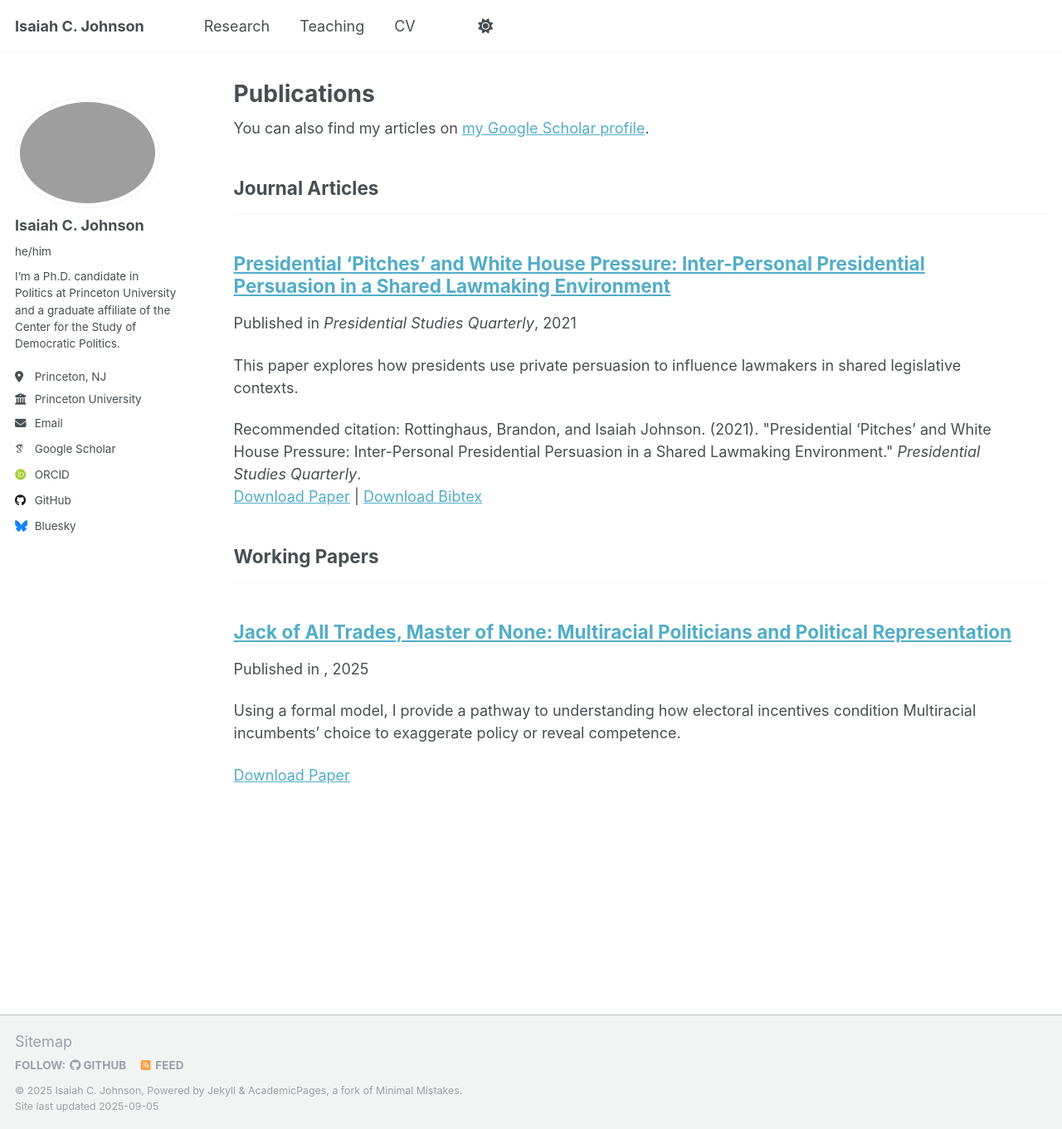
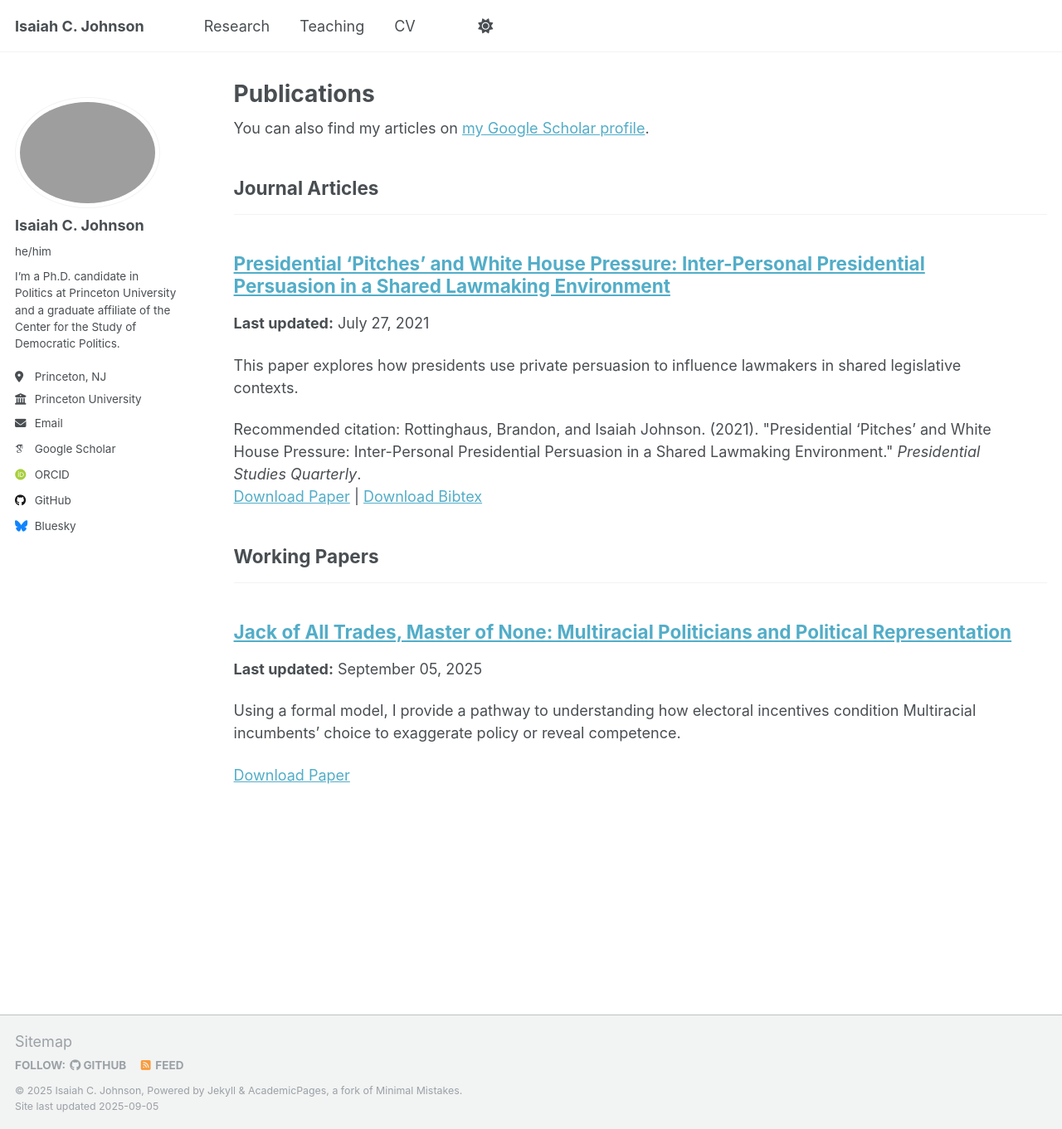
Before and after one commit to isaiahcjohnson/IsaiahCJohnson.github.io, a Jekyll site: the page built from _pages/publications.html, in a window 1280 px wide and 1361 px high. Shown: the whole window at 83% size. Built offline with Jekyll 4.4.1, drawn with Linux system fonts in a browser that asks for light colours; some web fonts are replaced.

Commit message:
modified:   _includes/archive-single.html

```diff
--- a/_includes/archive-single.html
+++ b/_includes/archive-single.html
@@ -40,11 +40,30 @@
 
 {% if post.collection == 'teaching' %}
   <p> {{ post.type }}, <i>{{ post.venue }}</i>, {{ post.date | default: "1900-01-01" | date: "%Y" }} </p>
+
 {% elsif post.collection == 'publications' %}
+  {% assign is_working = post.category == "working_papers" or (post.categories and post.categories contains "working_papers") %}
+
+  {% if is_working and post.date %}
+    <p><strong>Last updated:</strong> {{ post.date | date: "%B %d, %Y" }}</p>
+
+  {% elsif post.venue and post.date %}
     <p>Published in <i>{{ post.venue }}</i>, {{ post.date | default: "1900-01-01" | date: "%Y" }} </p>
+
   {% elsif post.date %}
-         <p class="page__date"><strong><i class="fa fa-fw fa-calendar" aria-hidden="true"></i> {{ site.data.ui-text[site.locale].date_label | default: "Published:" }}</strong> <time datetime="{{ post.date | default: "1900-01-01" | date_to_xmlschema }}">{{ post.date | default: "1900-01-01" | date: "%B %d, %Y" }}</time></p>
+    <p class="page__date">
+      <strong><i class="fa fa-fw fa-calendar" aria-hidden="true"></i> {{ site.data.ui-text[site.locale].date_label | default: "Published:" }}</strong>
+      <time datetime="{{ post.date | default: "1900-01-01" | date_to_xmlschema }}">{{ post.date | default: "1900-01-01" | date: "%B %d, %Y" }}</time>
+    </p>
   {% endif %}
+
+{% elsif post.date %}
+  <p class="page__date">
+    <strong><i class="fa fa-fw fa-calendar" aria-hidden="true"></i> {{ site.data.ui-text[site.locale].date_label | default: "Published:" }}</strong>
+    <time datetime="{{ post.date | default: "1900-01-01" | date_to_xmlschema }}">{{ post.date | default: "1900-01-01" | date: "%B %d, %Y" }}</time>
+  </p>
+{% endif %}
+
 
     {% if post.excerpt and site.read_more != 'enabled' %}
     <p class="archive__item-excerpt" itemprop="description">{{ post.excerpt | markdownify }}</p>
```
Lines whose indentation alone changed are shown as unchanged.
